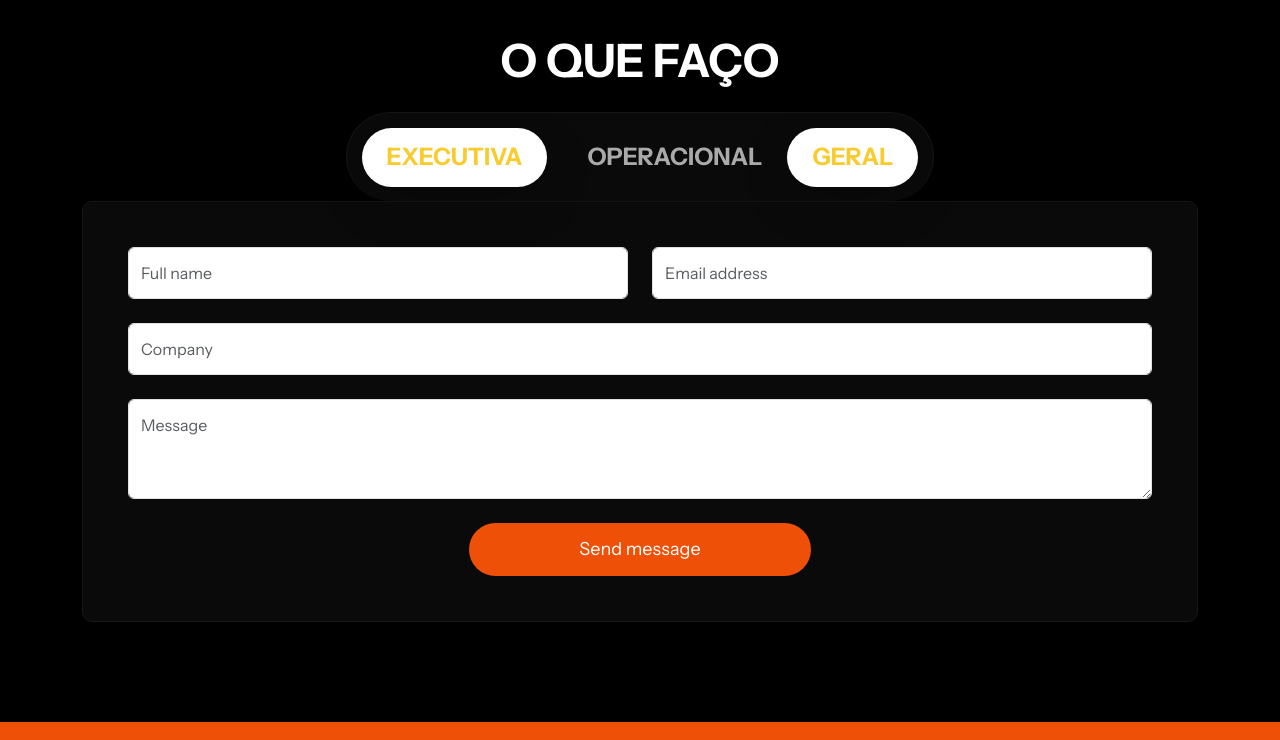
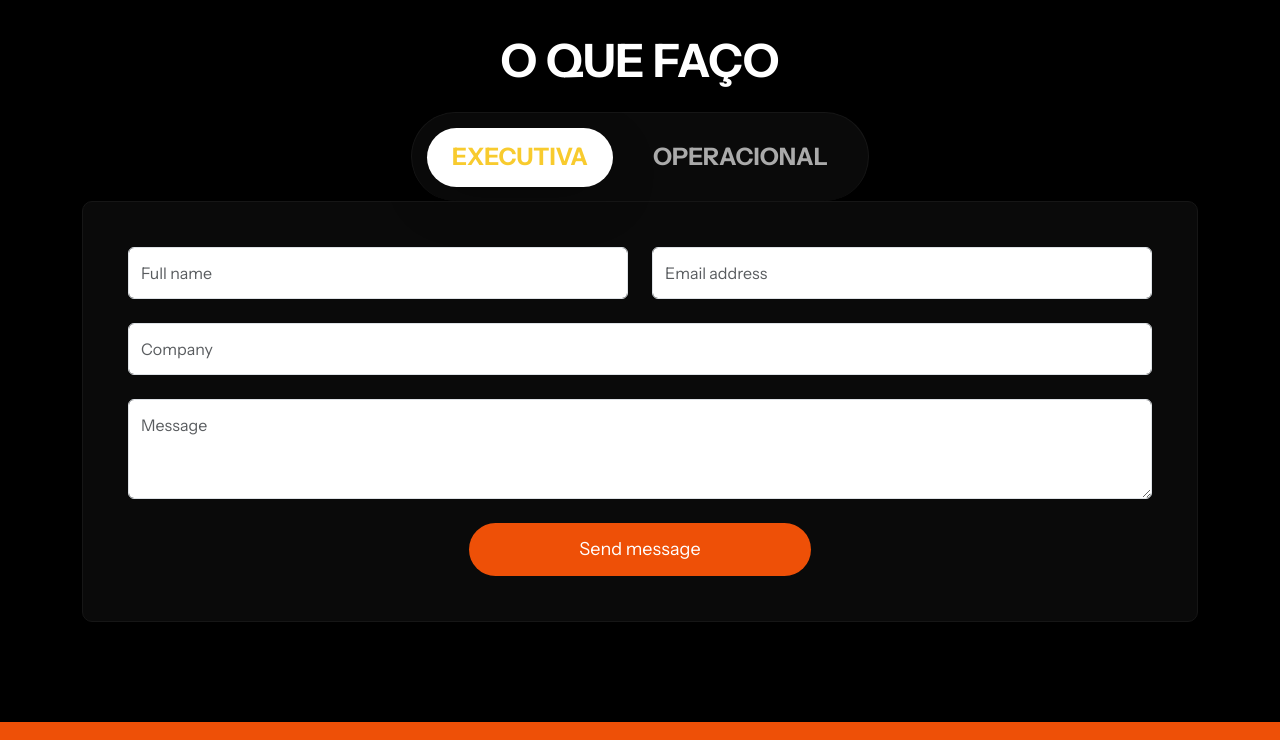
Before and after one commit to deepcriatividade/rudevent, a plain HTML site: page index.html in a window 1280 px wide. Shown: the part 4680-5420 px from the top of the page. Drawn offline with nearby package versions, Linux system fonts and the light colour scheme.

Commit message:
git add . git commit -m "0" git push origin master

```diff
--- a/index.html
+++ b/index.html
@@ -503,12 +503,6 @@
                                     aria-controls="nav-ContactMap" aria-selected="false">
                                     <h5>OPERACIONAL</h5>
                                 </button>
-
-                                <button class="nav-link active" id="nav-ContactForm-tab" data-bs-toggle="tab"
-                                    data-bs-target="#nav-ContactForm" type="button" role="tab"
-                                    aria-controls="nav-ContactForm" aria-selected="false">
-                                    <h5>GERAL</h5>
-                                </button>
                             </div>
                         </nav>
 
```
